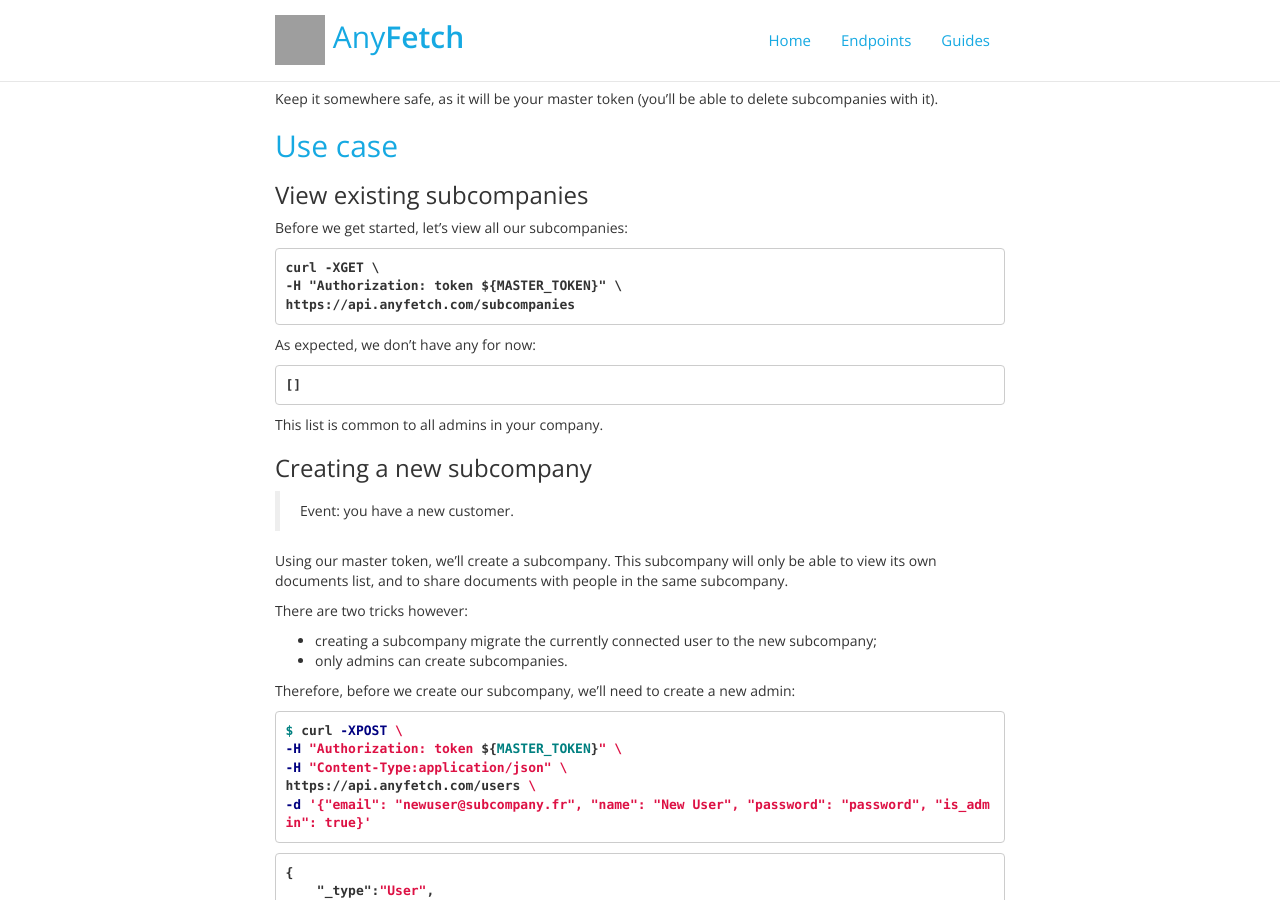
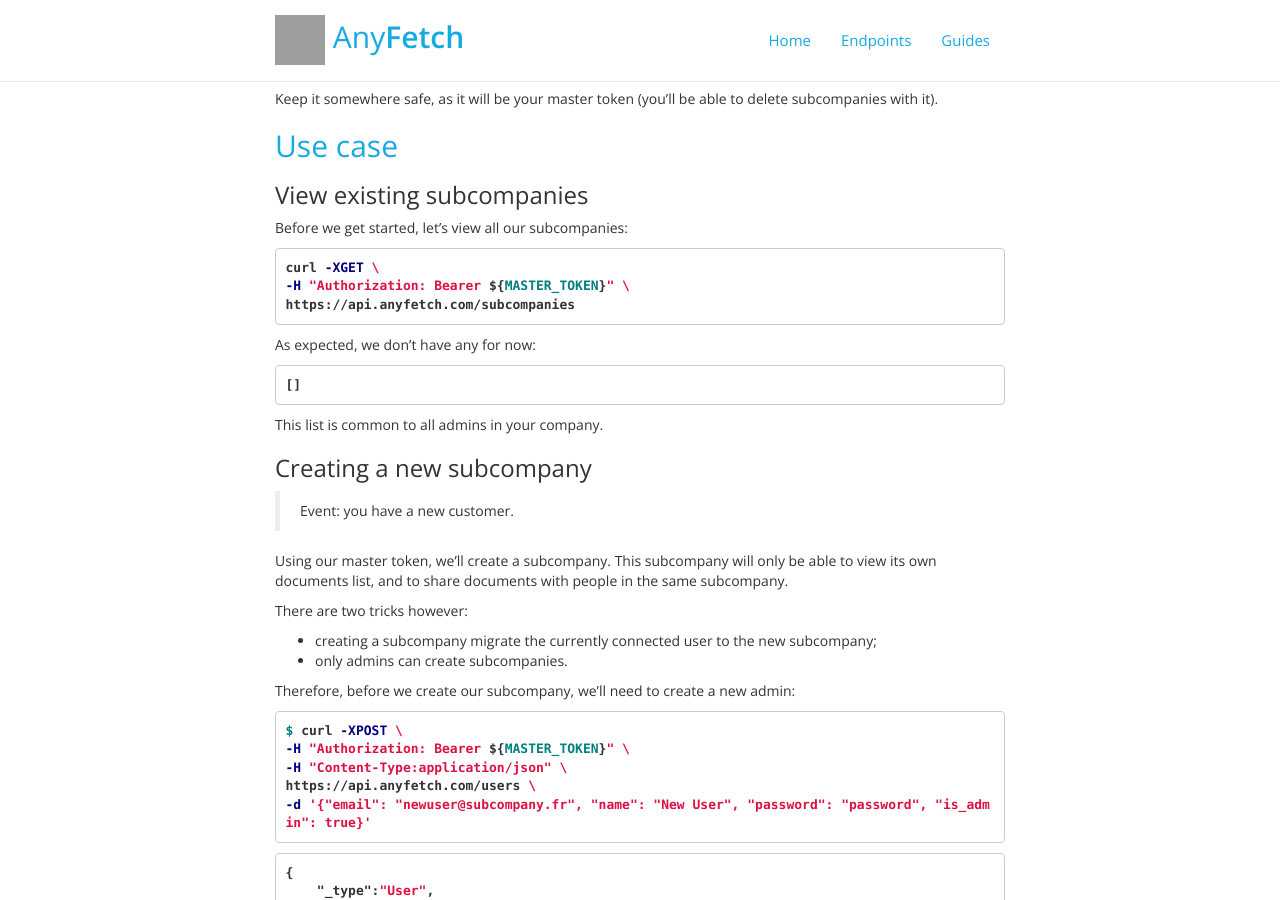
Before and after one commit to AnyFetch/developers.anyfetch.com, a Jekyll site: the page built from guides/tutorials/subcompanies.md, in a window 1280 px wide and 900 px high, scrolled down 661 px. Built offline with Jekyll 4.4.1, drawn with Linux system fonts in a browser that asks for light colours; nearby versions of some CDN libraries; Markdown is read by kramdown in place of the engine named in the settings; some of the changed text lies outside the part shown; grey boxes are pictures that could not be loaded.

Commit message:
Bearer, no more token

````diff
--- a/guides/tutorials/subcompanies.md
+++ b/guides/tutorials/subcompanies.md
@@ -25,9 +25,9 @@ Keep it somewhere safe, as it will be your master token (you'll be able to delet
 ### View existing subcompanies
 Before we get started, let's view all our subcompanies:
 
-```
+```sh
 curl -XGET \
--H "Authorization: token ${MASTER_TOKEN}" \
+-H "Authorization: Bearer ${MASTER_TOKEN}" \
 https://api.anyfetch.com/subcompanies
 ```
 
@@ -53,7 +53,7 @@ Therefore, before we create our subcompany, we'll need to create a new admin:
 
 ```sh
 $ curl -XPOST \
--H "Authorization: token ${MASTER_TOKEN}" \
+-H "Authorization: Bearer ${MASTER_TOKEN}" \
 -H "Content-Type:application/json" \
 https://api.anyfetch.com/users \
 -d '{"email": "newuser@subcompany.fr", "name": "New User", "password": "password", "is_admin": true}'
@@ -111,7 +111,7 @@ You just need to send with your master token a query to delete the subcompany:
 
 ```sh
 curl -XDELETE \
--H "Authorization: token ${MASTER_TOKEN}" \
+-H "Authorization: Bearer ${MASTER_TOKEN}" \
 https://api.anyfetch.com/subcompanies/534ea2bd1d6202ba087383ed
 ```
 
````
